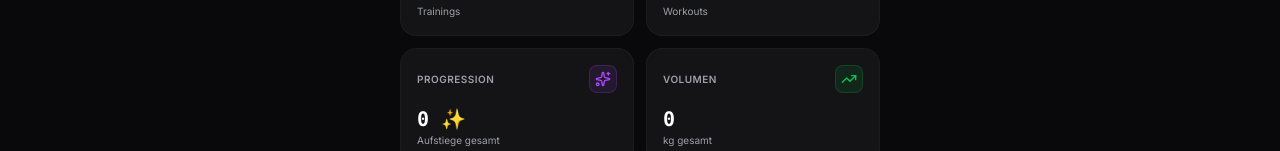
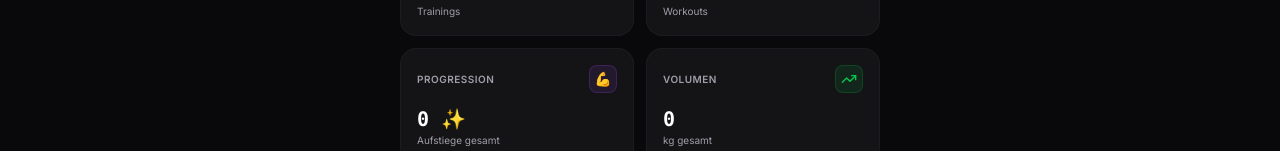
Before and after one commit to plastikjava/HomeGym, a Next.js app: page / in a window 1280 px wide. Shown: the part 241-392 px from the top of the page. Built offline with nearby package versions, Linux system fonts and the light colour scheme.

Commit message:
Change progression stats card icon to flexing arm emoji 💪

```diff
--- a/src/components/dashboard/StatsOverview.tsx
+++ b/src/components/dashboard/StatsOverview.tsx
@@ -36,8 +36,8 @@ export function StatsOverview({
       label: "Progression",
       value: `${progressionsCount} ✨`,
       sub: "Aufstiege gesamt",
-      icon: Sparkles,
-      colorClass: "text-purple-500 bg-purple-500/10 border-purple-500/20",
+      icon: "💪",
+      colorClass: "bg-purple-500/10 border-purple-500/20",
     },
     {
       label: "Volumen",
@@ -71,7 +71,6 @@ export function StatsOverview({
       className="grid grid-cols-2 gap-3"
     >
       {stats.map((stat, idx) => {
-        const Icon = stat.icon;
         return (
           <motion.div
             key={stat.label}
@@ -83,7 +82,11 @@ export function StatsOverview({
                 {stat.label}
               </span>
               <div className={`w-7 h-7 rounded-lg border flex items-center justify-center ${stat.colorClass}`}>
-                <Icon className="w-4 h-4" />
+                {typeof stat.icon === "string" ? (
+                  <span className="text-sm select-none">{stat.icon}</span>
+                ) : (
+                  <stat.icon className="w-4 h-4" />
+                )}
               </div>
             </div>
             <div className="mt-3">
```
